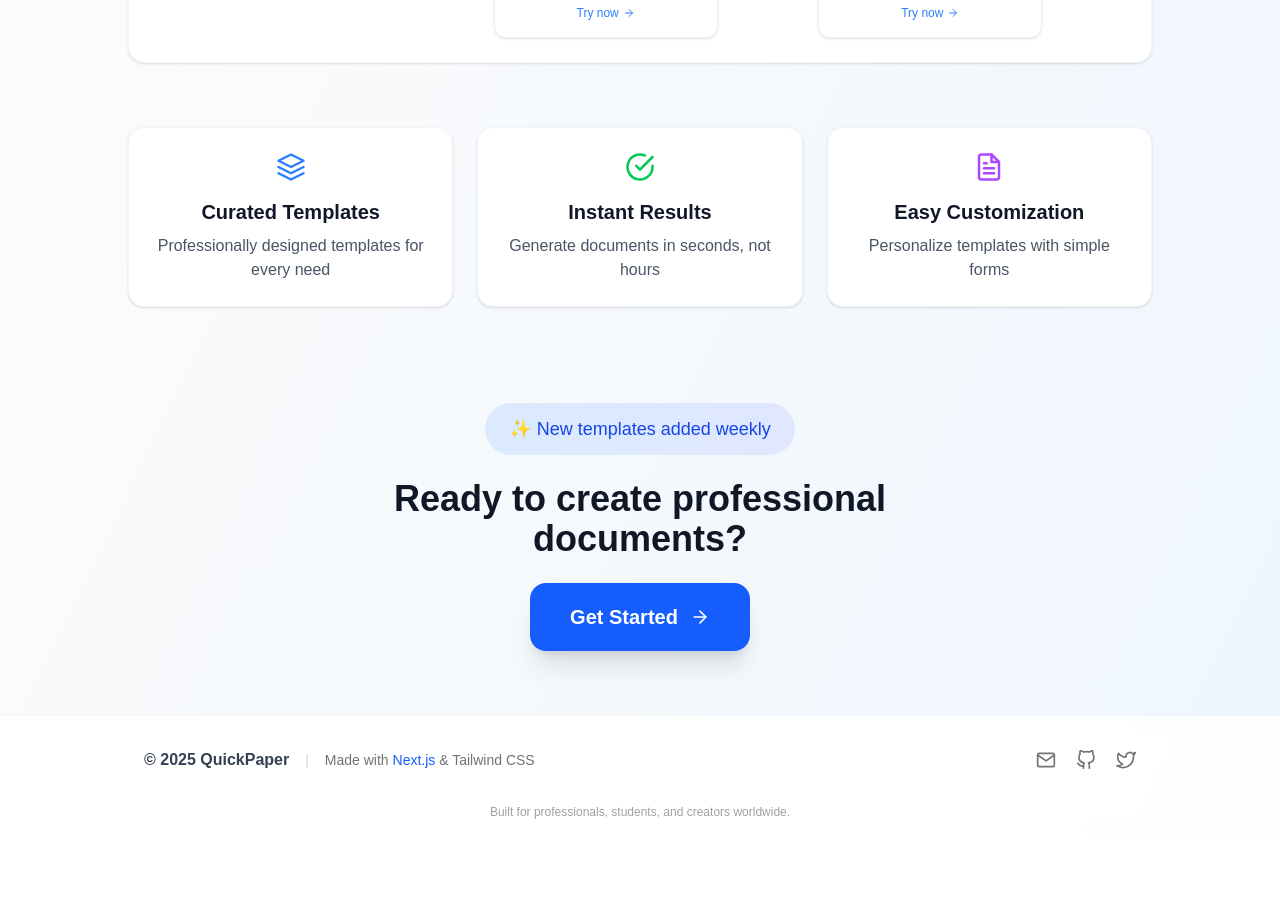
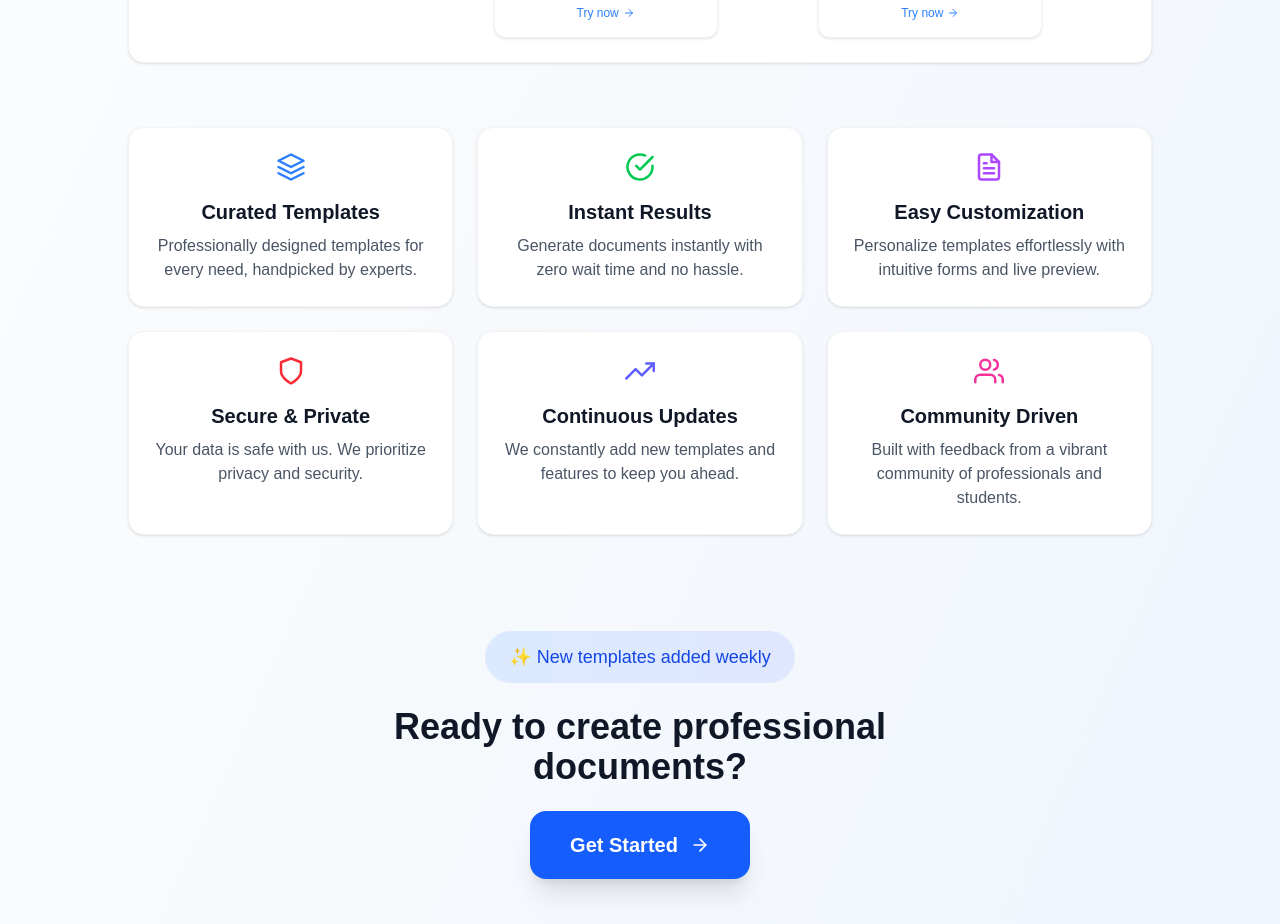
Before and after one commit to aditiappemane/QuickPaper, a Next.js app: page / in a window 1280 px wide. Shown: the part 1800-2724 px from the top of the page. Before the commit the page ends 2636 px from the top, so only its background shows below. Built offline with nearby package versions, Linux system fonts and the light colour scheme.

Commit message:
Updated the ui of page.tsx

```diff
--- a/src/app/page.tsx
+++ b/src/app/page.tsx
@@ -8,6 +8,7 @@ import {
   FiStar,
   FiEdit,
 } from "react-icons/fi";
+import { FiShield, FiTrendingUp, FiUsers } from "react-icons/fi";
 import Header from "@/components/Header";
 import Footer from "@/components/Footer";
 import { motion } from "framer-motion";
@@ -281,37 +282,102 @@ export default function HomePage() {
         <motion.section
           initial={{ opacity: 0, y: 40 }}
           animate={{ opacity: 1, y: 0 }}
-          transition={{ duration: 0.7, delay: 0.6 }}
-          className="w-full max-w-5xl mb-24"
+          transition={{ duration: 0.7, ease: "easeOut" }}
+          className="w-full max-w-5xl mx-auto mb-24"
         >
           <div className="grid md:grid-cols-3 gap-6">
-            <div className="bg-white border border-gray-100 rounded-2xl shadow-sm p-6 flex flex-col items-center text-center hover:shadow-lg transition-all">
+            <motion.div
+              initial={{ opacity: 0, y: 20, filter: "blur(8px)" }}
+              animate={{ opacity: 1, y: 0, filter: "blur(0px)" }}
+              transition={{ duration: 0.6, delay: 0.1, ease: "easeOut" }}
+              className="bg-white border border-gray-100 rounded-2xl shadow-sm p-6 flex flex-col items-center text-center hover:shadow-lg transition-all"
+            >
               <FiLayers className="text-blue-500 text-3xl mb-4" />
               <h3 className="text-xl font-semibold text-gray-900 mb-2">
                 Curated Templates
               </h3>
               <p className="text-gray-600 text-base">
-                Professionally designed templates for every need
+                Professionally designed templates for every need, handpicked by
+                experts.
               </p>
-            </div>
-            <div className="bg-white border border-gray-100 rounded-2xl shadow-sm p-6 flex flex-col items-center text-center hover:shadow-lg transition-all">
+            </motion.div>
+
+            <motion.div
+              initial={{ opacity: 0, y: 20, filter: "blur(8px)" }}
+              animate={{ opacity: 1, y: 0, filter: "blur(0px)" }}
+              transition={{ duration: 0.6, delay: 0.2, ease: "easeOut" }}
+              className="bg-white border border-gray-100 rounded-2xl shadow-sm p-6 flex flex-col items-center text-center hover:shadow-lg transition-all"
+            >
               <FiCheckCircle className="text-green-500 text-3xl mb-4" />
               <h3 className="text-xl font-semibold text-gray-900 mb-2">
                 Instant Results
               </h3>
               <p className="text-gray-600 text-base">
-                Generate documents in seconds, not hours
+                Generate documents instantly with zero wait time and no hassle.
               </p>
-            </div>
-            <div className="bg-white border border-gray-100 rounded-2xl shadow-sm p-6 flex flex-col items-center text-center hover:shadow-lg transition-all">
+            </motion.div>
+
+            <motion.div
+              initial={{ opacity: 0, y: 20, filter: "blur(8px)" }}
+              animate={{ opacity: 1, y: 0, filter: "blur(0px)" }}
+              transition={{ duration: 0.6, delay: 0.3, ease: "easeOut" }}
+              className="bg-white border border-gray-100 rounded-2xl shadow-sm p-6 flex flex-col items-center text-center hover:shadow-lg transition-all"
+            >
               <FiFileText className="text-purple-500 text-3xl mb-4" />
               <h3 className="text-xl font-semibold text-gray-900 mb-2">
                 Easy Customization
               </h3>
               <p className="text-gray-600 text-base">
-                Personalize templates with simple forms
+                Personalize templates effortlessly with intuitive forms and live
+                preview.
               </p>
-            </div>
+            </motion.div>
+
+            <motion.div
+              initial={{ opacity: 0, y: 20, filter: "blur(8px)" }}
+              animate={{ opacity: 1, y: 0, filter: "blur(0px)" }}
+              transition={{ duration: 0.6, delay: 0.4, ease: "easeOut" }}
+              className="bg-white border border-gray-100 rounded-2xl shadow-sm p-6 flex flex-col items-center text-center hover:shadow-lg transition-all"
+            >
+              <FiShield className="text-red-500 text-3xl mb-4" />
+              <h3 className="text-xl font-semibold text-gray-900 mb-2">
+                Secure & Private
+              </h3>
+              <p className="text-gray-600 text-base">
+                Your data is safe with us. We prioritize privacy and security.
+              </p>
+            </motion.div>
+
+            <motion.div
+              initial={{ opacity: 0, y: 20, filter: "blur(8px)" }}
+              animate={{ opacity: 1, y: 0, filter: "blur(0px)" }}
+              transition={{ duration: 0.6, delay: 0.5, ease: "easeOut" }}
+              className="bg-white border border-gray-100 rounded-2xl shadow-sm p-6 flex flex-col items-center text-center hover:shadow-lg transition-all"
+            >
+              <FiTrendingUp className="text-indigo-500 text-3xl mb-4" />
+              <h3 className="text-xl font-semibold text-gray-900 mb-2">
+                Continuous Updates
+              </h3>
+              <p className="text-gray-600 text-base">
+                We constantly add new templates and features to keep you ahead.
+              </p>
+            </motion.div>
+
+            <motion.div
+              initial={{ opacity: 0, y: 20, filter: "blur(8px)" }}
+              animate={{ opacity: 1, y: 0, filter: "blur(0px)" }}
+              transition={{ duration: 0.6, delay: 0.6, ease: "easeOut" }}
+              className="bg-white border border-gray-100 rounded-2xl shadow-sm p-6 flex flex-col items-center text-center hover:shadow-lg transition-all"
+            >
+              <FiUsers className="text-pink-500 text-3xl mb-4" />
+              <h3 className="text-xl font-semibold text-gray-900 mb-2">
+                Community Driven
+              </h3>
+              <p className="text-gray-600 text-base">
+                Built with feedback from a vibrant community of professionals
+                and students.
+              </p>
+            </motion.div>
           </div>
         </motion.section>
 
```
